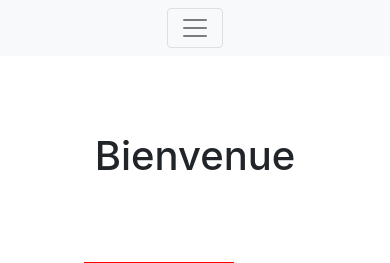
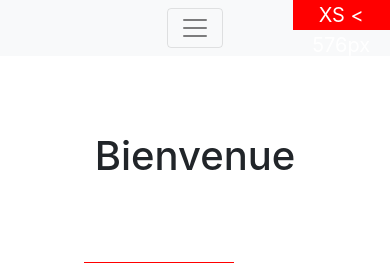
Before and after one commit to manumanmanman/JPOF, a PHP site: page /groupe-D/index.php in a window 390 px wide. Shown: the top 263 px of the page. Run offline with PHP 8.4, Linux system fonts and the light colour scheme; some libraries are stand-ins or nearby versions.

Commit message:
ajout des medias queries

```diff
--- /dev/null
+++ b/groupe-D/css/_LG.scss
@@ -0,0 +1,15 @@
+@media (max-width: 1199.98px) {
+
+
+
+   #screensize {
+
+        background-color: magenta;
+
+
+
+        &:after {
+            content:"LG < 1200px";
+        }
+    }
+ }
--- /dev/null
+++ b/groupe-D/css/_MD.scss
@@ -0,0 +1,17 @@
+@media (max-width: 991.98px) {
+
+
+
+   #screensize {
+
+        background-color: green;
+
+
+
+        &:after {
+            content:"MD < 992px";
+        }
+
+    }
+
+ }
--- /dev/null
+++ b/groupe-D/css/_SM.scss
@@ -0,0 +1,15 @@
+@media (max-width: 767.98px) {
+
+
+
+   #screensize {
+
+        background-color: orange;
+
+
+
+        &:after {
+            content:"SM < 768px";
+        }
+    }
+ }
--- /dev/null
+++ b/groupe-D/css/_XS.scss
@@ -0,0 +1,15 @@
+@media (max-width: 575.98px) {
+
+
+
+   #screensize {
+
+        background-color: red;
+
+
+
+        &:after {
+            content:"XS < 576px";
+        }
+    }
+ }
--- /dev/null
+++ b/groupe-D/css/_screensize.scss
@@ -0,0 +1,17 @@
+#screensize {
+    width: 25%;
+    height: 30px;
+    z-index: 1000;
+    position: fixed;
+    background-color: blue;
+    top:0;
+    right: 0;
+    text-align: center;
+    color:white;
+    font-size: 20px;
+
+    &:after {
+        content:"XL > 1200px";
+
+    }
+}
--- a/groupe-D/css/main.css
+++ b/groupe-D/css/main.css
@@ -27,4 +27,48 @@ nav img {
 .carre .far, .carre .fas {
   color: white;
 }
+
+#screensize {
+  width: 25%;
+  height: 30px;
+  z-index: 1000;
+  position: fixed;
+  background-color: blue;
+  top: 0;
+  right: 0;
+  text-align: center;
+  color: white;
+  font-size: 20px;
+}
+
+#screensize:after {
+  content: "XL > 1200px";
+}
+
+@media (max-width: 1199.98px) {
+  #screensize {
+    background-color: magenta;
+  }
+  #screensize:after {
+    content: "LG < 1200px";
+  }
+}
+
+@media (max-width: 767.98px) {
+  #screensize {
+    background-color: orange;
+  }
+  #screensize:after {
+    content: "SM < 768px";
+  }
+}
+
+@media (max-width: 575.98px) {
+  #screensize {
+    background-color: red;
+  }
+  #screensize:after {
+    content: "XS < 576px";
+  }
+}
 /*# sourceMappingURL=main.css.map */
--- a/groupe-D/css/main.scss
+++ b/groupe-D/css/main.scss
@@ -1,2 +1,6 @@
 @import 'header';
 @import 'home';
+@import 'screensize';
+@import "LG";
+@import "SM";
+@import "XS";
--- a/groupe-D/header.php
+++ b/groupe-D/header.php
@@ -11,7 +11,10 @@
 
 <body>
 
+<div id="screensize">
 
+
+</div>
 
 <nav class="navbar navbar-expand-lg navbar-light bg-light justify-content-center">
 
--- a/groupe-D/index.php
+++ b/groupe-D/index.php
@@ -1,3 +1,4 @@
+
 
 <?php include("header.php");?>
 
```
Also changed, not shown: 1 other file.
